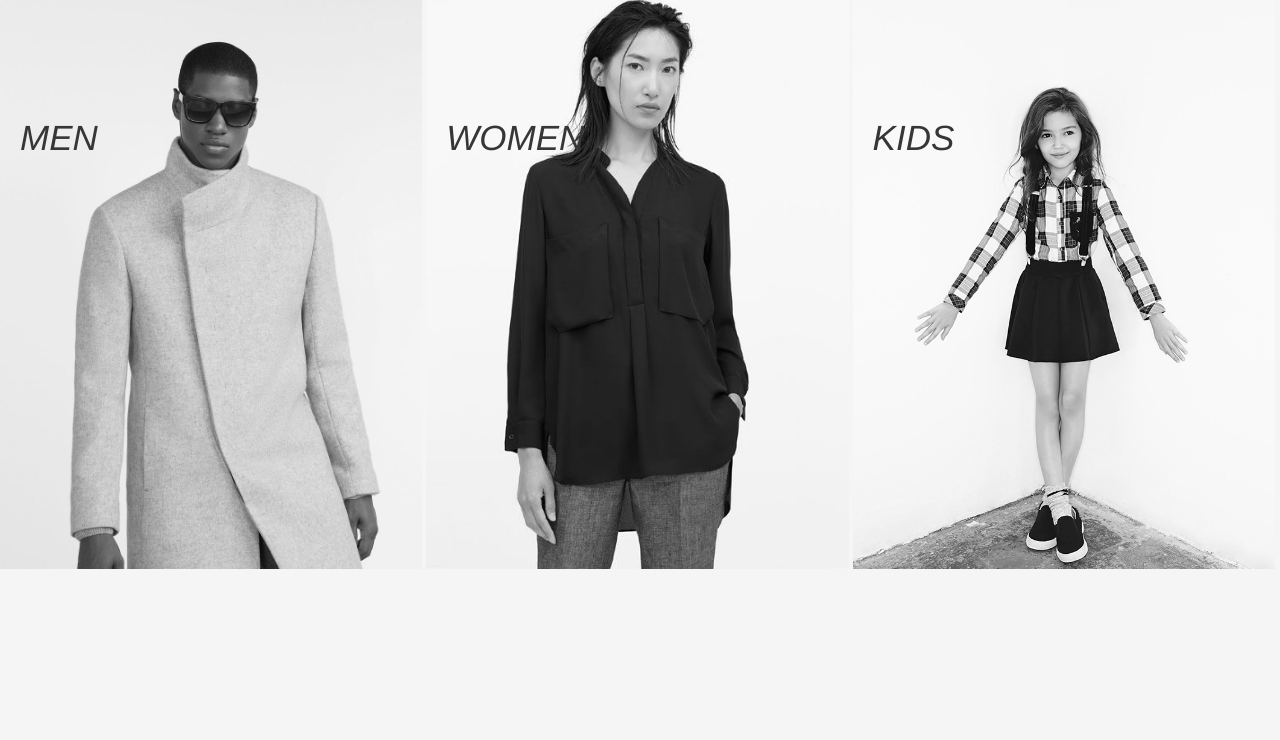
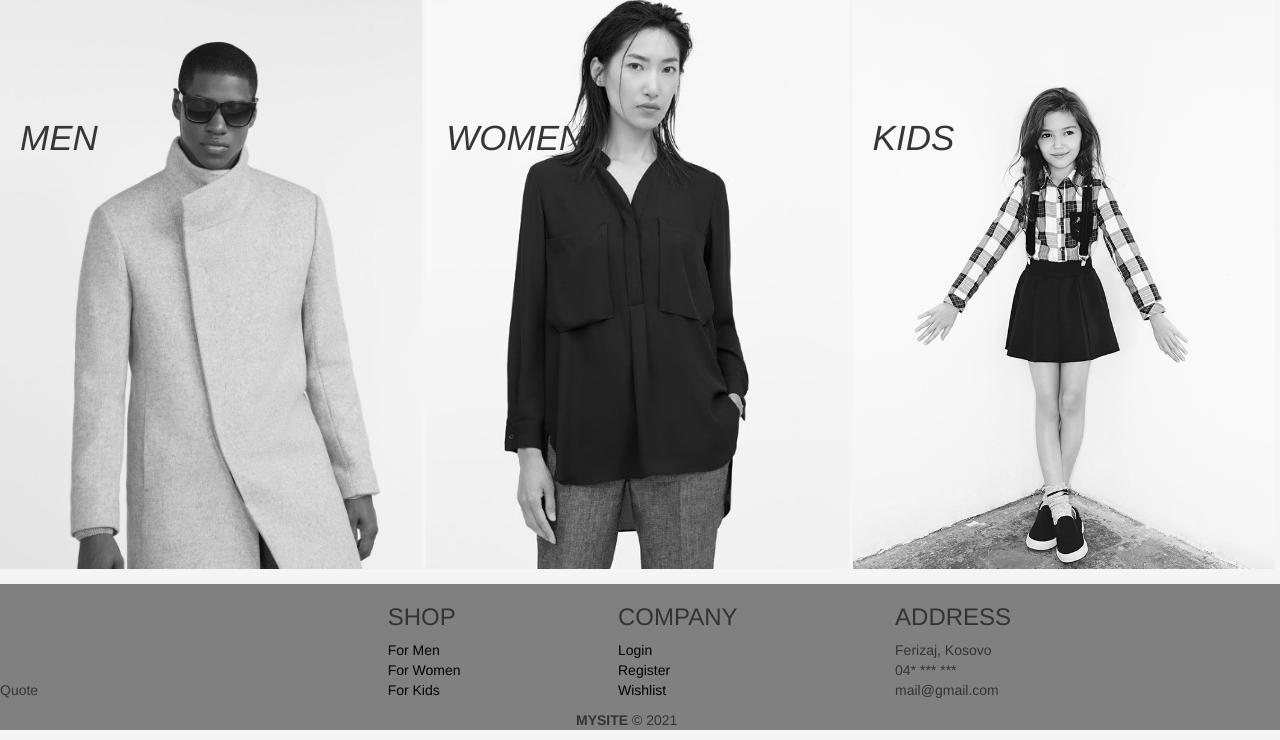
Before and after one commit to artavogliqi/Clothing-Website, a PHP site: page / in a window 1280 px wide. Shown: the part 61-801 px from the top of the page. Run offline with PHP 8.4, Linux system fonts and the light colour scheme.

Commit message:
Ndryshimi i trete

```diff
--- a/index.html
+++ b/index.html
@@ -25,5 +25,7 @@
                 <h3 class="kids">KIDS</h3>
             </div></a>
         </div>
+        <div class="footer" id="footer" role="footer">
+        </div>
     </body>
 </html>
--- a/javascript.js
+++ b/javascript.js
@@ -1,5 +1,5 @@
+// ================================= HEADER =================================
 const head = `
-
     <div class="logo">
         <p>MY<b>SITE</b></p>
     </div>
@@ -20,8 +20,40 @@ window.addEventListener('DOMContentLoaded', () => {
 
 
 
+// ================================= FOOTER =================================
+const footer = `
+  <p class="quote">Quote</p>
+  <div>
+    <ul>
+      <li><h3>SHOP</h3></li>
+      <li><a href="">For Men</a></li>
+      <li><a href="">For Women</a></li>
+      <li><a href="">For Kids</a></li>
+    </ul>
+    <ul>
+      <li><h3>COMPANY</h3></li>
+      <li><a href="">Login</a></li>
+      <li><a href="">Register</a></li>
+      <li><a href="">Wishlist</a></li>
+    </ul>
+    <ul>
+      <li><h3>ADDRESS</h3></li>
+      <li>Ferizaj, Kosovo</li>
+      <li>04* *** ***</li>
+      <li>mail@gmail.com</li>
+    </ul>
+  </div>
+  <br>
+  <p class="copy"><b>MYSITE</b> &copy; 2021</p>
+`;
+window.addEventListener('DOMContentLoaded', () => {
+  let footerf = document.querySelector('div[role="footer"]');
+  footerf.innerHTML = footer;
+});
 
 
+
+// ================================= HEADER STICKY =================================
 var header = document.getElementById("header");
 var sticky = header.offsetTop;
 
@@ -32,7 +64,6 @@ function nonScrollHeader() {
     header.classList.remove("sticky");
   }
 }
-
 window.onscroll = function() {
     nonScrollHeader();
 }
--- a/login.html
+++ b/login.html
@@ -40,5 +40,7 @@
             </form>
         </div>
     </div>
+    <div class="footer" id="footer" role="footer">
+        </div>
 </body>
 </html>
--- a/style.css
+++ b/style.css
@@ -203,3 +203,29 @@ body {
     color: green;
     cursor: pointer;
 }
+
+/*==============================================FOOTER===========================================*/
+.footer {
+            background-color: gray;
+        }
+        .footer .quote, .footer div {
+            display: inline;
+        }
+        .footer ul {
+            display: inline-block;
+            list-style-type: none;
+            margin-left: 12%;
+        }
+        .footer ul li a {
+            text-decoration: none;
+            color: black;
+        }
+        .footer ul li a: hover {
+            color: white;
+        }
+        .footer div {
+            margin-left: 15%;
+        }
+        .footer .copy {
+            margin-left: 45%;
+        }
```
Lines whose indentation alone changed are shown as unchanged.
